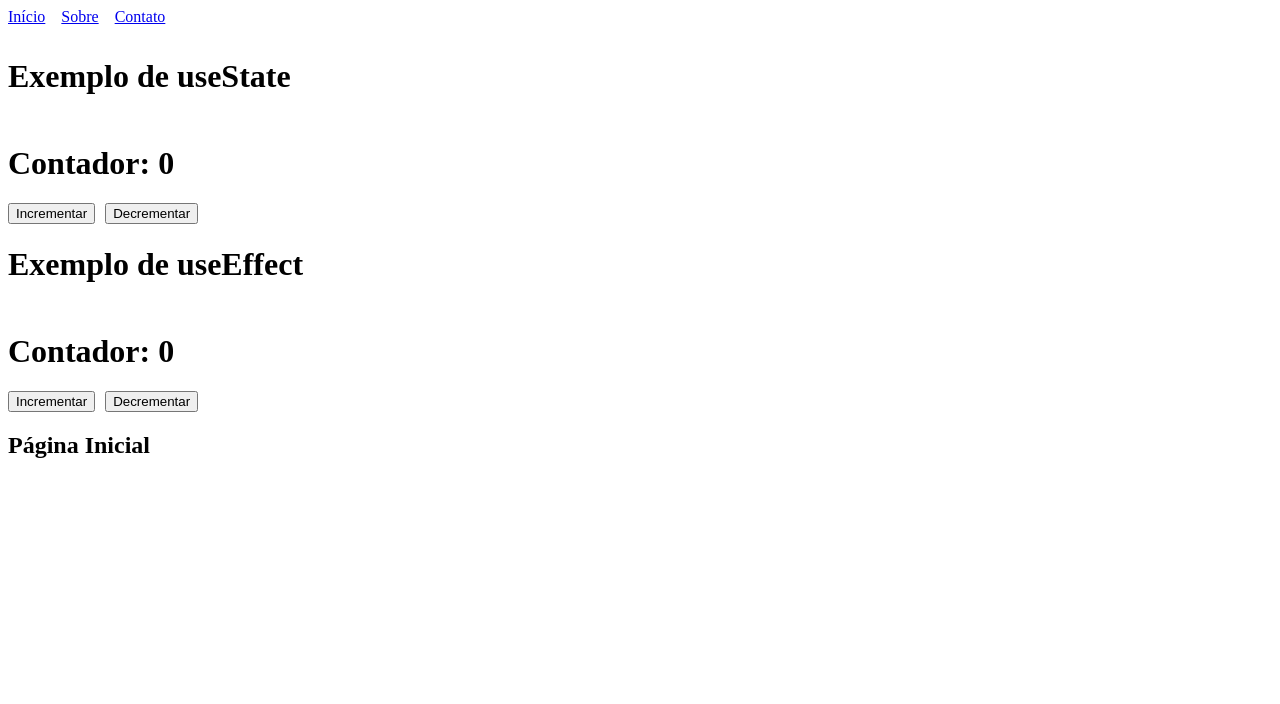
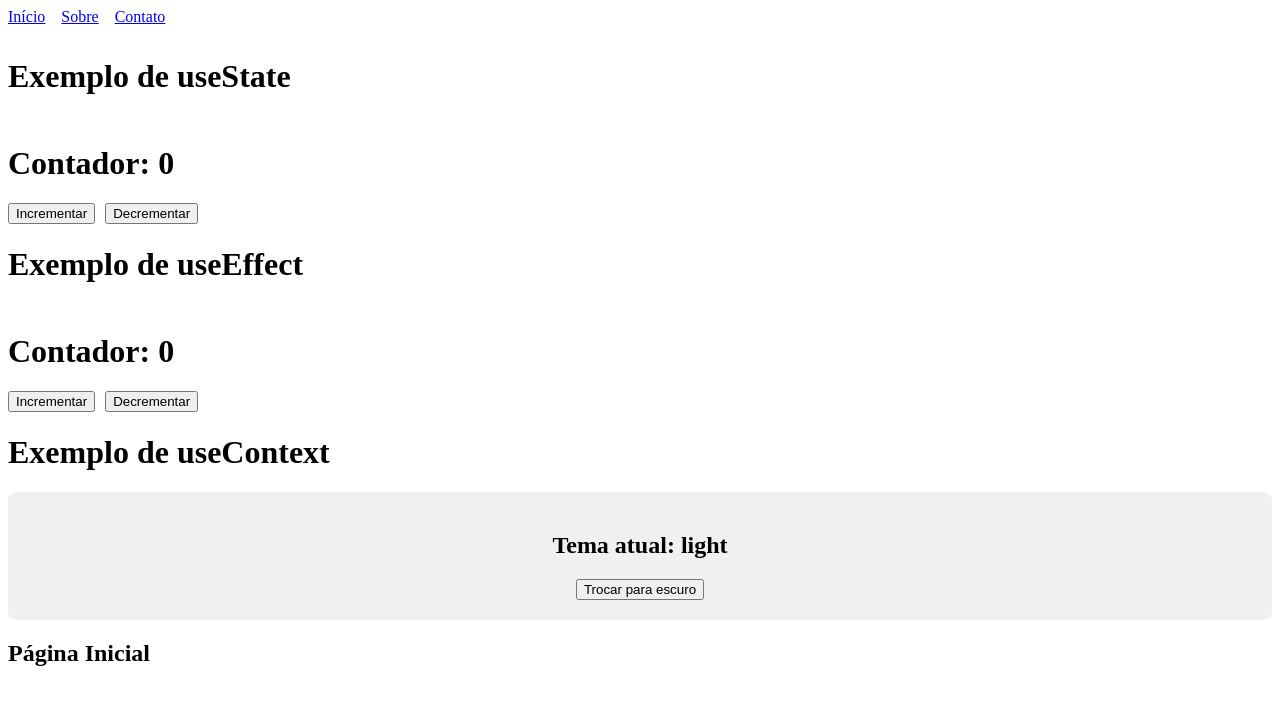
Before and after one commit to Pepeu-s/lab-react-fundamentos, a React (Vite) app in the folder recuperacaoG1/: page / in a window 1280 px wide. Shown: the top 704 px of the page. Built offline with nearby package versions, Linux system fonts and the light colour scheme; the HTML template or start-up script is replaced by a standard one.

Commit message:
Questão 3 completa

```diff
--- a/recuperacaoG1/src/App.tsx
+++ b/recuperacaoG1/src/App.tsx
@@ -6,10 +6,11 @@ import Menu from "./pages/Menu";
 import Inicio from "./pages/Inicio";
 import Sobre from "./pages/Sobre";
 import Contato from "./pages/Contato";
-
+import { ThemeProvider } from './exercicio-useContext/ThemeContext';
+import ThemeDisplay from "./exercicio-useContext/ThemeDisplay";
 
 function App() {
-  return (
+  return (<ThemeProvider>
     <BrowserRouter>
       <Menu />
 
@@ -19,13 +20,17 @@ function App() {
       <h1>Exemplo de useEffect</h1>
       <ContadorComTitulo />
 
+      <h1>Exemplo de useContext</h1>
+        <ThemeDisplay />
+
+
       <Routes>
         <Route path="/" element={<Inicio />} />
         <Route path="/sobre" element={<Sobre />} />
         <Route path="/contato" element={<Contato />} />
       </Routes>
     </BrowserRouter>
-  );
+  </ThemeProvider>);
 }
 
 export default App;
```
